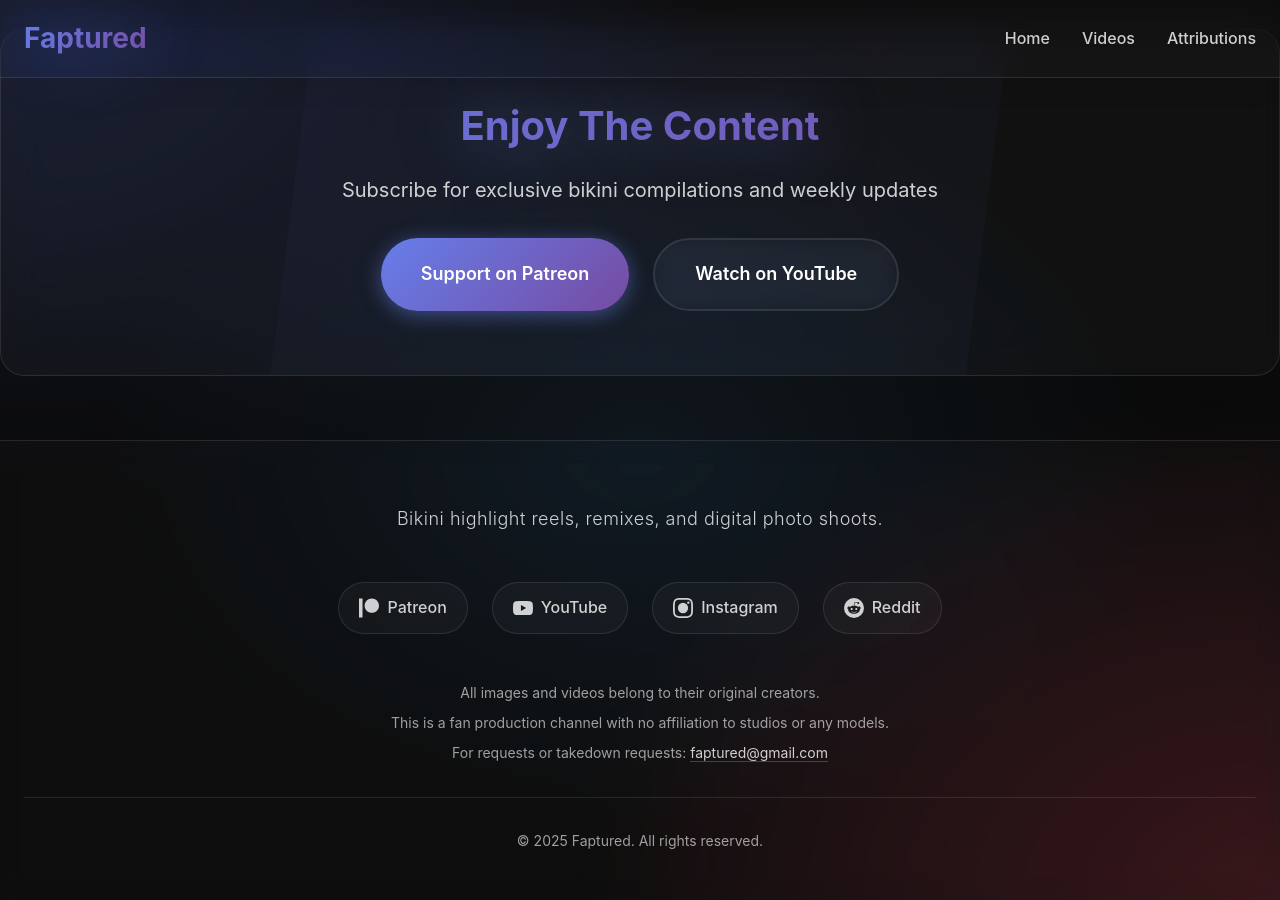
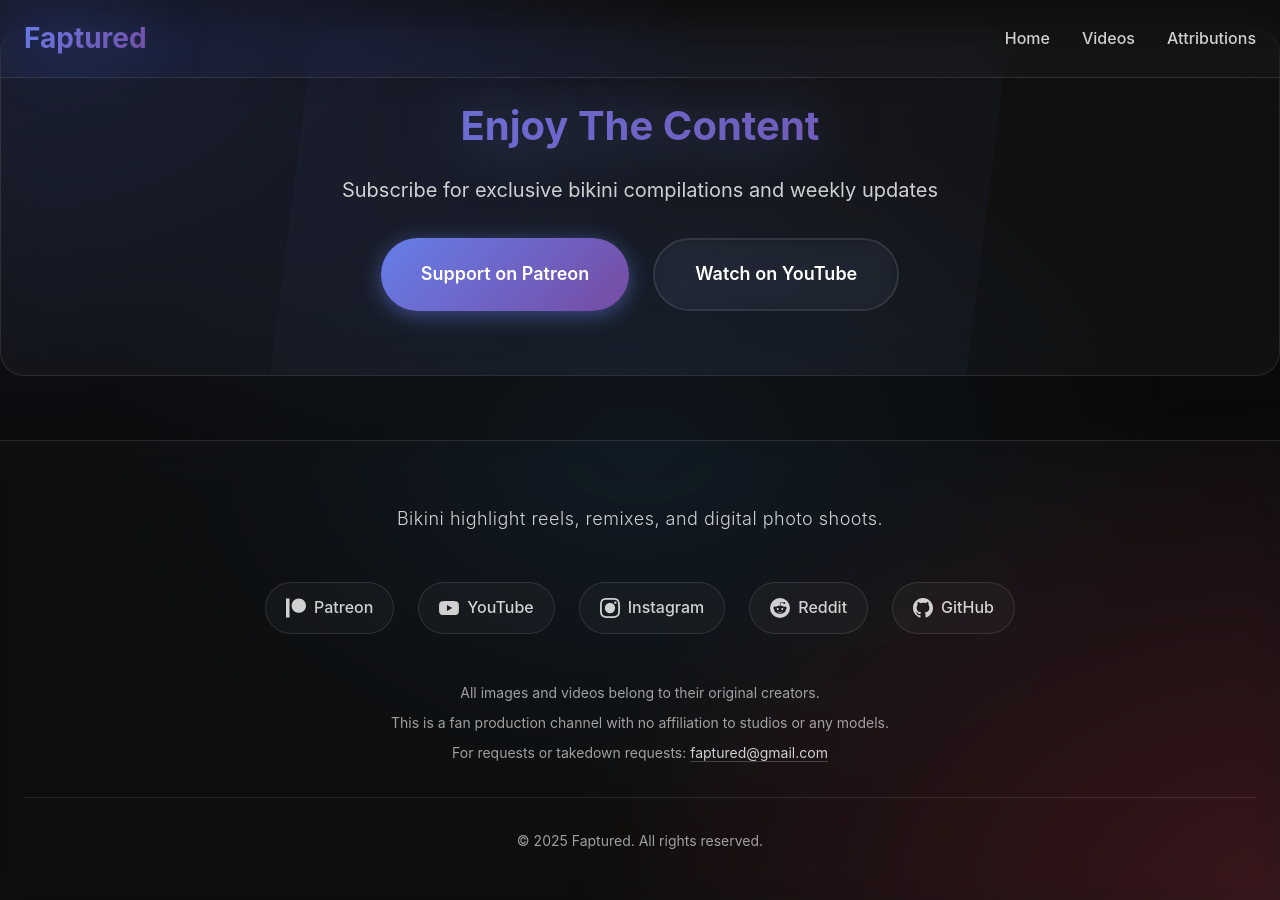
Before and after one commit to faptured/homepage, a Jekyll site: the page built from index.html, in a window 1280 px wide and 900 px high, scrolled down 1718 px. Built offline with Jekyll 4.4.1, drawn with Linux system fonts in a browser that asks for light colours.

Commit message:
Add GitHub link to footer social links
- Add GitHub icon and link to social media section
- Link to https://github.com/faptured

```diff
--- a/_layouts/default.html
+++ b/_layouts/default.html
@@ -73,6 +73,12 @@
                             </svg>
                             <span>Reddit</span>
                         </a>
+                        <a href="https://github.com/faptured" target="_blank" class="social-link">
+                            <svg viewBox="0 0 24 24" width="24" height="24" fill="currentColor">
+                                <path d="M12 0C5.374 0 0 5.373 0 12c0 5.302 3.438 9.8 8.207 11.387.599.111.793-.261.793-.577v-2.234c-3.338.726-4.033-1.416-4.033-1.416-.546-1.387-1.333-1.756-1.333-1.756-1.089-.745.083-.729.083-.729 1.205.084 1.839 1.237 1.839 1.237 1.07 1.834 2.807 1.304 3.492.997.107-.775.418-1.305.762-1.604-2.665-.305-5.467-1.334-5.467-5.931 0-1.311.469-2.381 1.236-3.221-.124-.303-.535-1.524.117-3.176 0 0 1.008-.322 3.301 1.23A11.509 11.509 0 0 1 12 5.803c1.02.005 2.047.138 3.006.404 2.291-1.552 3.297-1.23 3.297-1.23.653 1.653.242 2.874.118 3.176.77.84 1.235 1.911 1.235 3.221 0 4.609-2.807 5.624-5.479 5.921.43.372.823 1.102.823 2.222v3.293c0 .319.192.694.801.576C20.566 21.797 24 17.3 24 12c0-6.627-5.373-12-12-12z"/>
+                            </svg>
+                            <span>GitHub</span>
+                        </a>
                     </div>
 
                     <div class="footer-legal">
```
